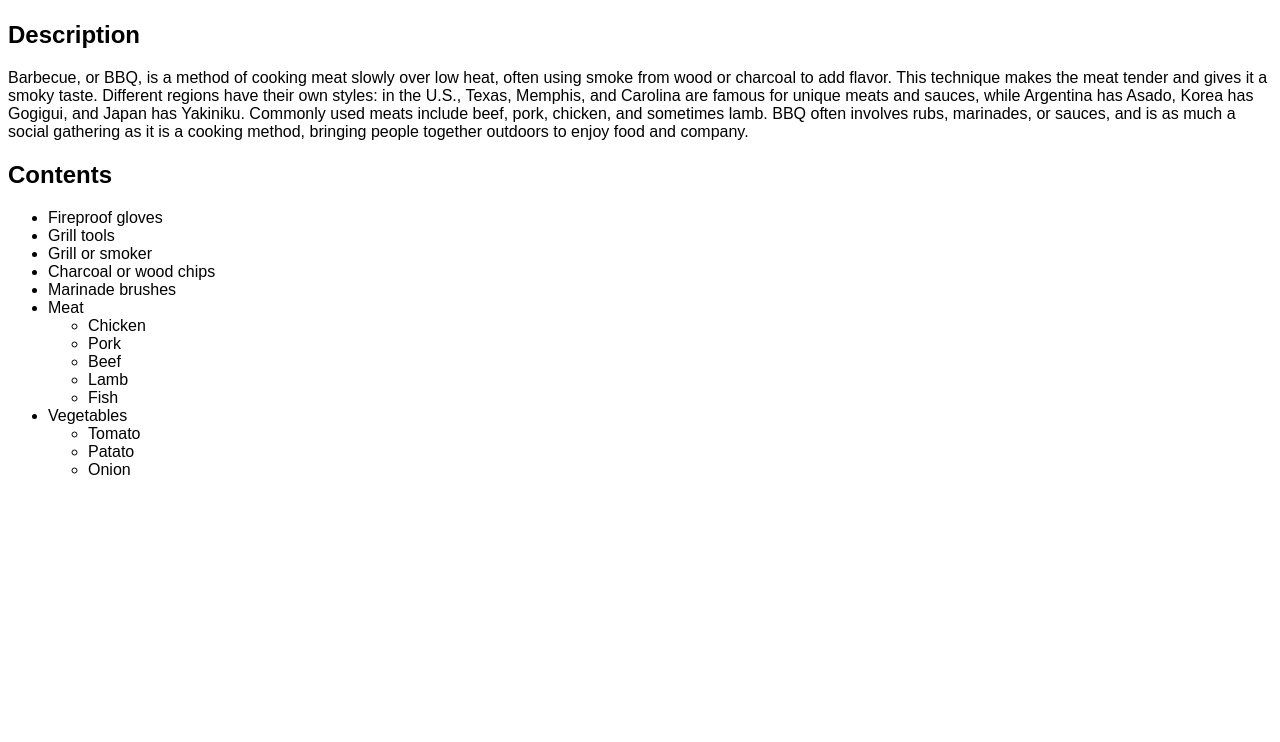
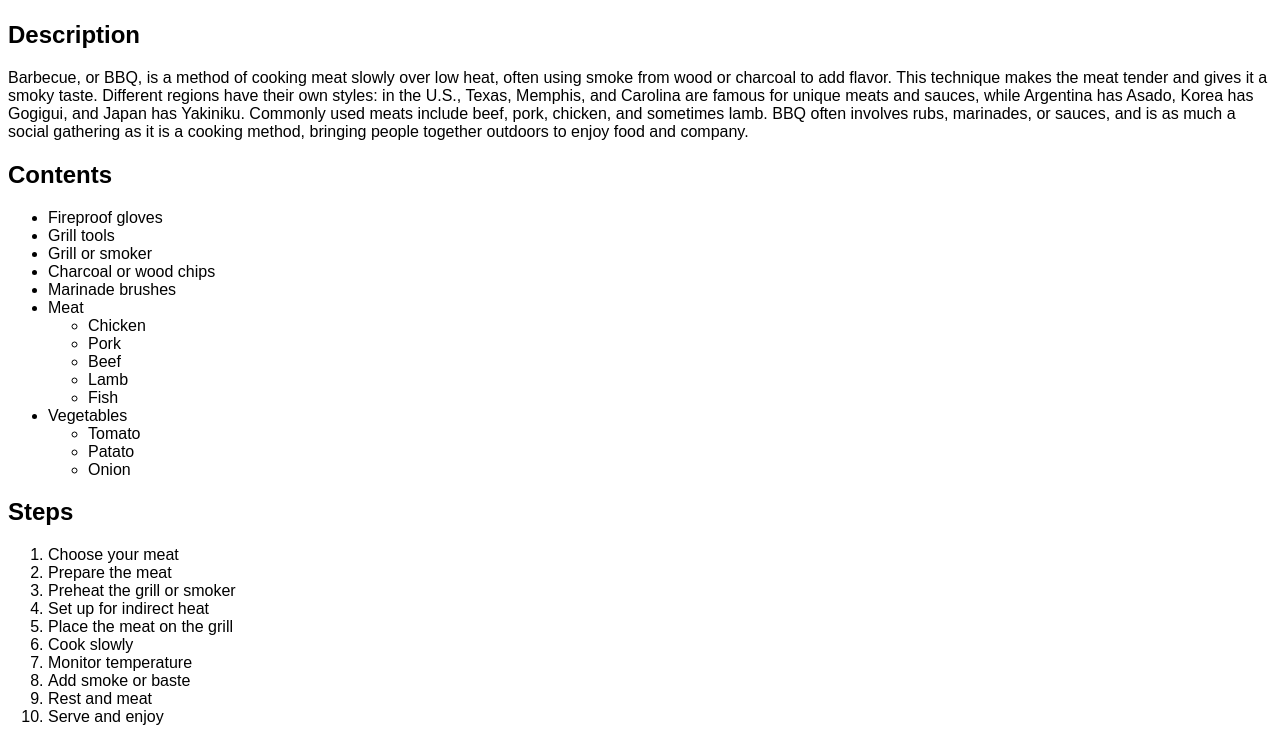
Before and after one commit to Vidadi-Murad/toprepo, a plain HTML site: page Recipes/Barbecue.html in a window 1280 px wide. Shown: the part 469-1211 px from the top of the page. Before the commit the page ends 964 px from the top, so only its background shows below. Drawn offline with Linux system fonts and the light colour scheme.

Commit message:
Added steps of make meal

```diff
--- a/Recipes/Barbecue.html
+++ b/Recipes/Barbecue.html
@@ -41,6 +41,18 @@
         <li>Onion</li>
     </ul>
     </ul>
-
+    <h2>Steps</h2>
+    <ol>
+        <li>Choose your meat</li>
+        <li>Prepare the meat</li>
+        <li>Preheat the grill or smoker</li>
+        <li>Set up for indirect heat</li>
+        <li>Place the meat on the grill</li>
+        <li>Cook slowly</li>
+        <li>Monitor temperature</li>
+        <li>Add smoke or baste</li>
+        <li>Rest and meat</li>
+        <li>Serve and enjoy</li>
+    </ol>
 </body>
 </html>
```
